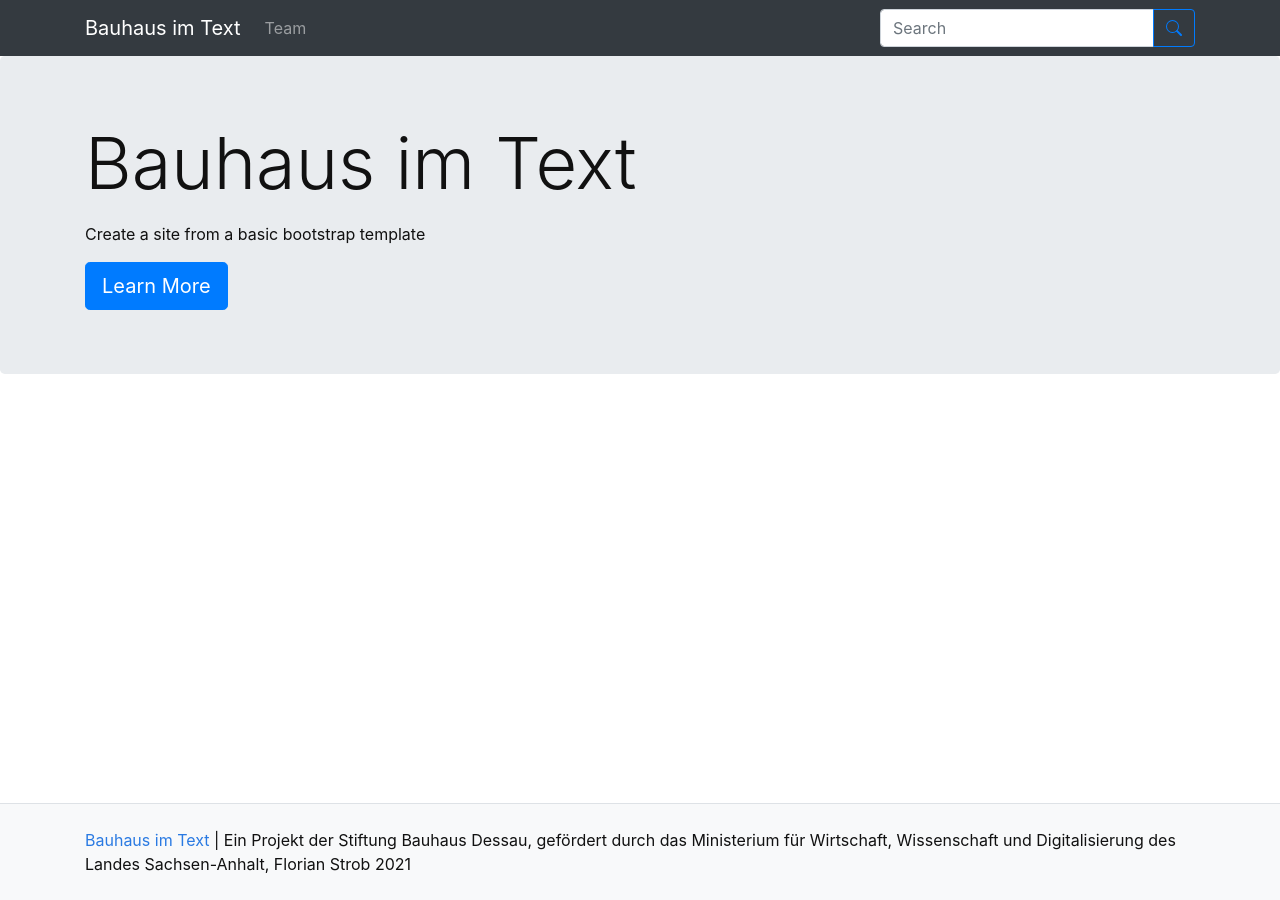
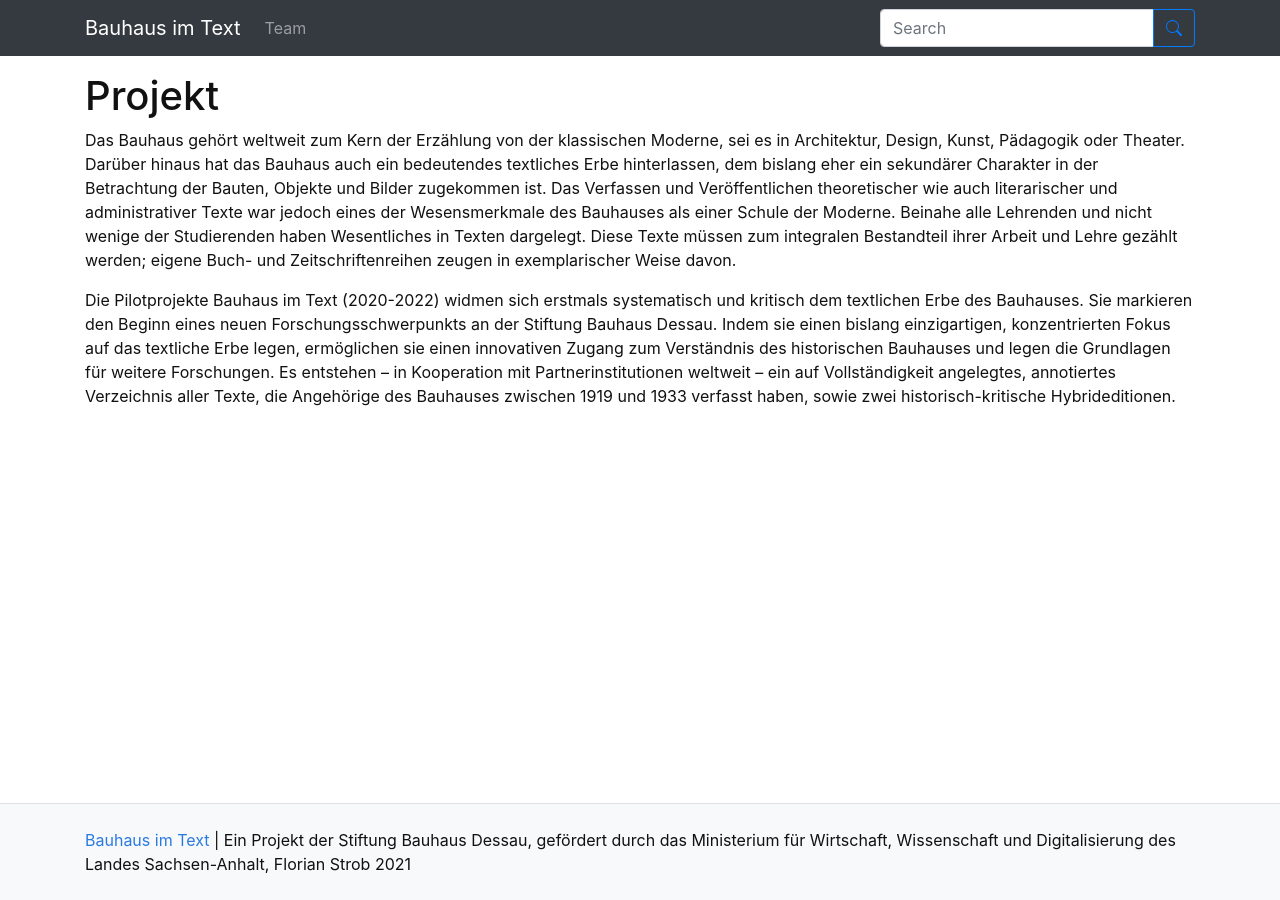
Before and after one commit to Bauhaus-im-Text/internetauftritt, a Jekyll site: the page built from pages/index.md, in a window 1280 px wide. Built offline with Jekyll 4.4.1, drawn with Linux system fonts in a browser that asks for light colours.

Commit message:
Update index.md

```diff
--- a/pages/index.md
+++ b/pages/index.md
@@ -1,6 +1,8 @@
 ---
-title: Home
-layout: default
+title: Projekt
+layout: page
 ---
 
-{% include jumbotron.html title=site.title lead="Create a site from a basic bootstrap template" btn-text="Learn More" btn-link="about.html" %}
+Das Bauhaus gehört weltweit zum Kern der Erzählung von der klassischen Moderne, sei es in Architektur, Design, Kunst, Pädagogik oder Theater. Darüber hinaus hat das Bauhaus auch ein bedeutendes textliches Erbe hinterlassen, dem bislang eher ein sekundärer Charakter in der Betrachtung der Bauten, Objekte und Bilder zugekommen ist. Das Verfassen und Veröffentlichen theoretischer wie auch literarischer und administrativer Texte war jedoch eines der Wesensmerkmale des Bauhauses als einer Schule der Moderne. Beinahe alle Lehrenden und nicht wenige der Studierenden haben Wesentliches in Texten dargelegt. Diese Texte müssen zum integralen Bestandteil ihrer Arbeit und Lehre gezählt werden; eigene Buch- und Zeitschriftenreihen zeugen in exemplarischer Weise davon.
+
+Die Pilotprojekte Bauhaus im Text (2020-2022) widmen sich erstmals systematisch und kritisch dem textlichen Erbe des Bauhauses. Sie markieren den Beginn eines neuen Forschungsschwerpunkts an der Stiftung Bauhaus Dessau. Indem sie einen bislang einzigartigen, konzentrierten Fokus auf das textliche Erbe legen, ermöglichen sie einen innovativen Zugang zum Verständnis des historischen Bauhauses und legen die Grundlagen für weitere Forschungen. Es entstehen – in Kooperation mit Partnerinstitutionen weltweit – ein auf Vollständigkeit angelegtes, annotiertes Verzeichnis aller Texte, die Angehörige des Bauhauses zwischen 1919 und 1933 verfasst haben, sowie zwei historisch-kritische Hybrideditionen.
```
